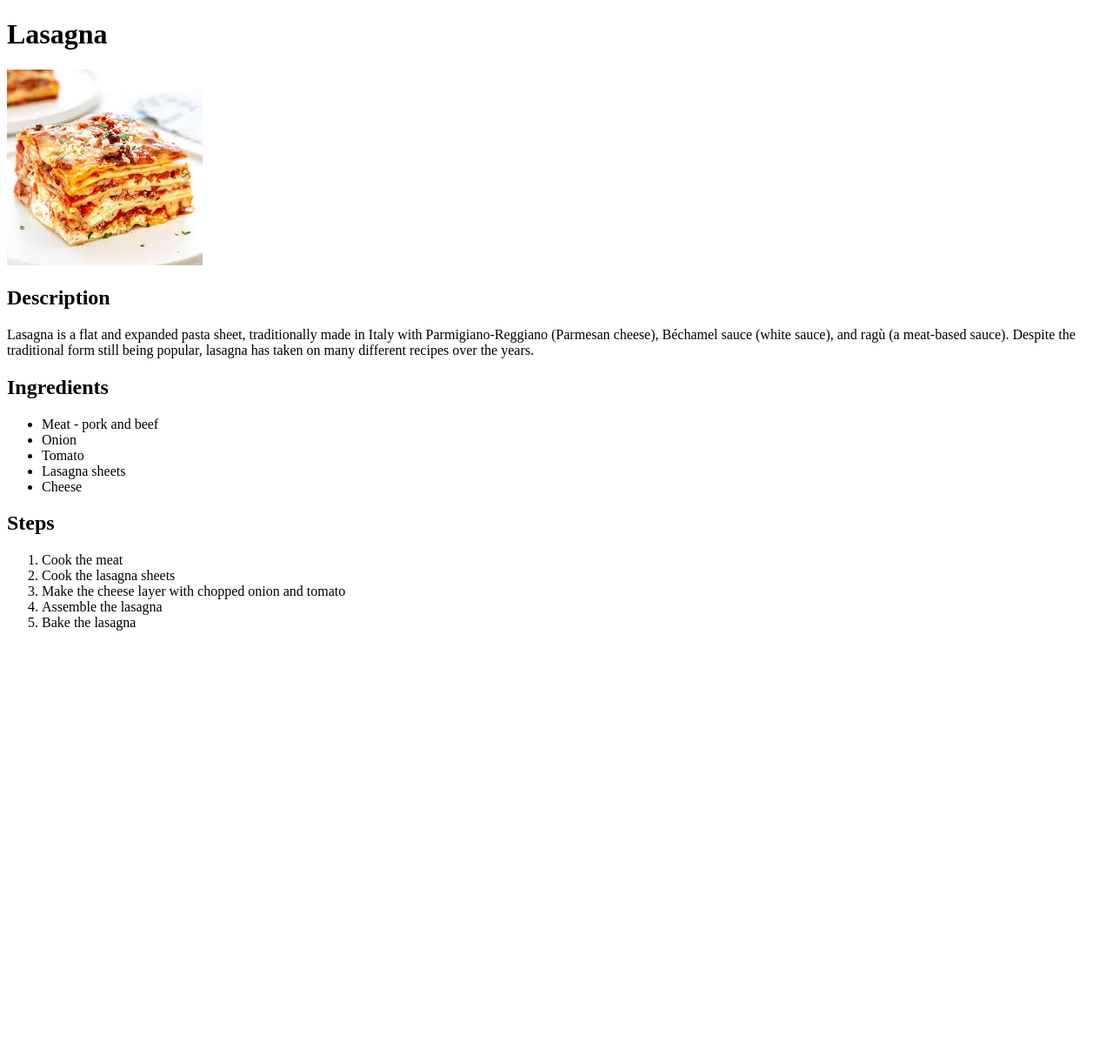
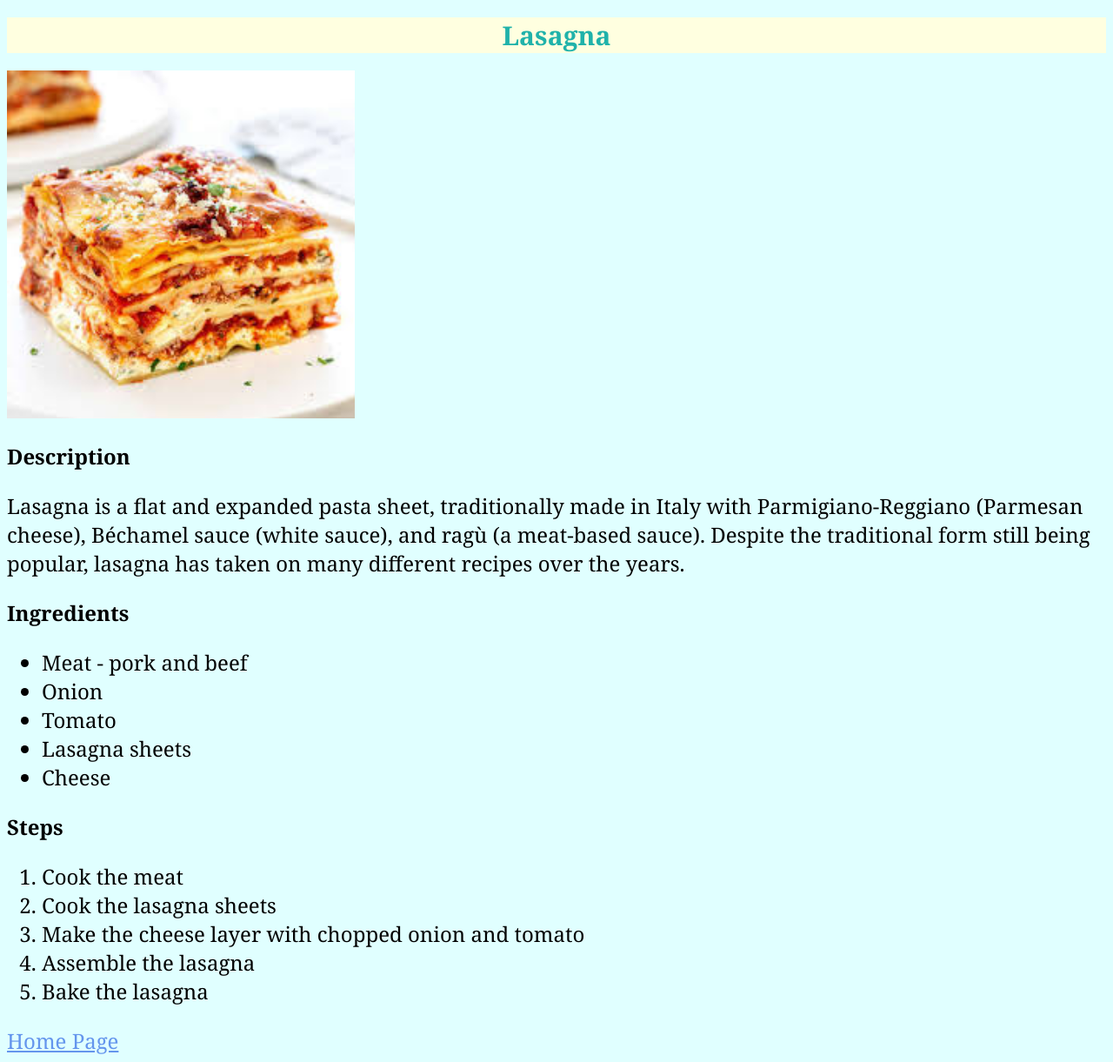
Before and after one commit to AprupKale/odin-recipes, a plain HTML site: page recipes/lasagna.html in a window 1280 px wide. Shown: the whole page at 87% size. Before the commit the page ends 800 px from the top, so only its background shows below. Drawn offline with Linux system fonts and the light colour scheme.

Commit message:
Add style.css

```diff
--- a/recipes/lasagna.html
+++ b/recipes/lasagna.html
@@ -2,6 +2,7 @@
 <html lang="en">
 
     <head>
+        <link rel="stylesheet" href="../style.css">
         <meta charset="UTF-8">
         <meta http-equiv="X-UA-Compatible" content="IE=edge">
         <meta name="viewport" content="width=device-width, initial-scale=1.0">
@@ -32,6 +33,7 @@
             <li>Assemble the lasagna</li>
             <li>Bake the lasagna</li>
         </ol>
+        <a href="../index.html">Home Page</a>
     </body>
 
 </html>
--- /dev/null
+++ b/style.css
@@ -0,0 +1,22 @@
+* {
+    background-color: lightcyan;
+    font-family: Georgia, 'Times New Roman', Times, serif;
+    font-size: 24px;
+}
+
+h1 {
+    background-color: lightyellow;
+    color: lightseagreen;
+    text-align: center;
+    font-size: 30px;
+    font-weight: bold;
+}
+
+img {
+    height: auto;
+    width: 400px;
+}
+
+a {
+    color: cornflowerblue;
+}
```
Also changed, not shown: index.html (+1 -0 lines), recipes/macaroni-salad.html (+2 -0 lines), recipes/scrambled-egg.html (+2 -0 lines).
